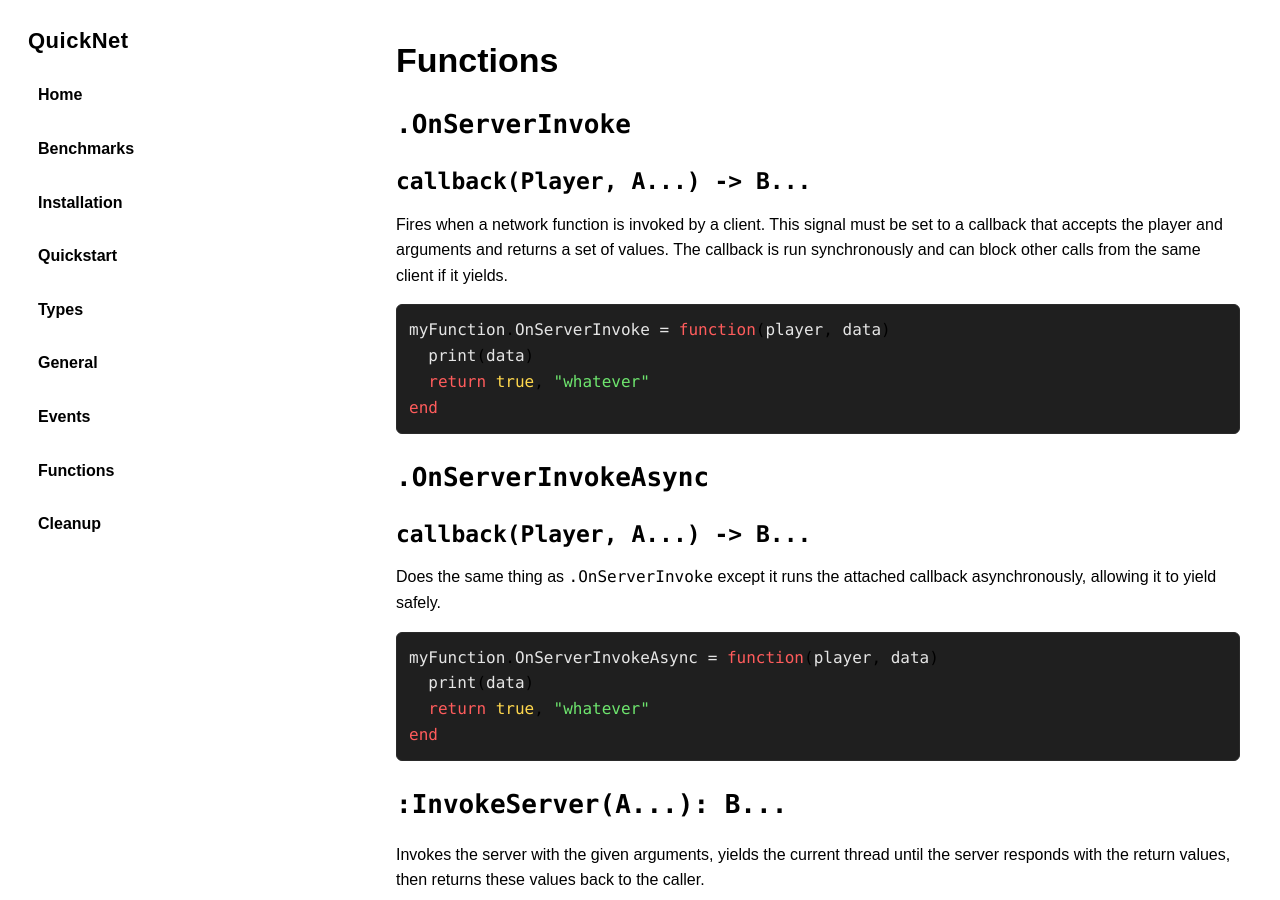
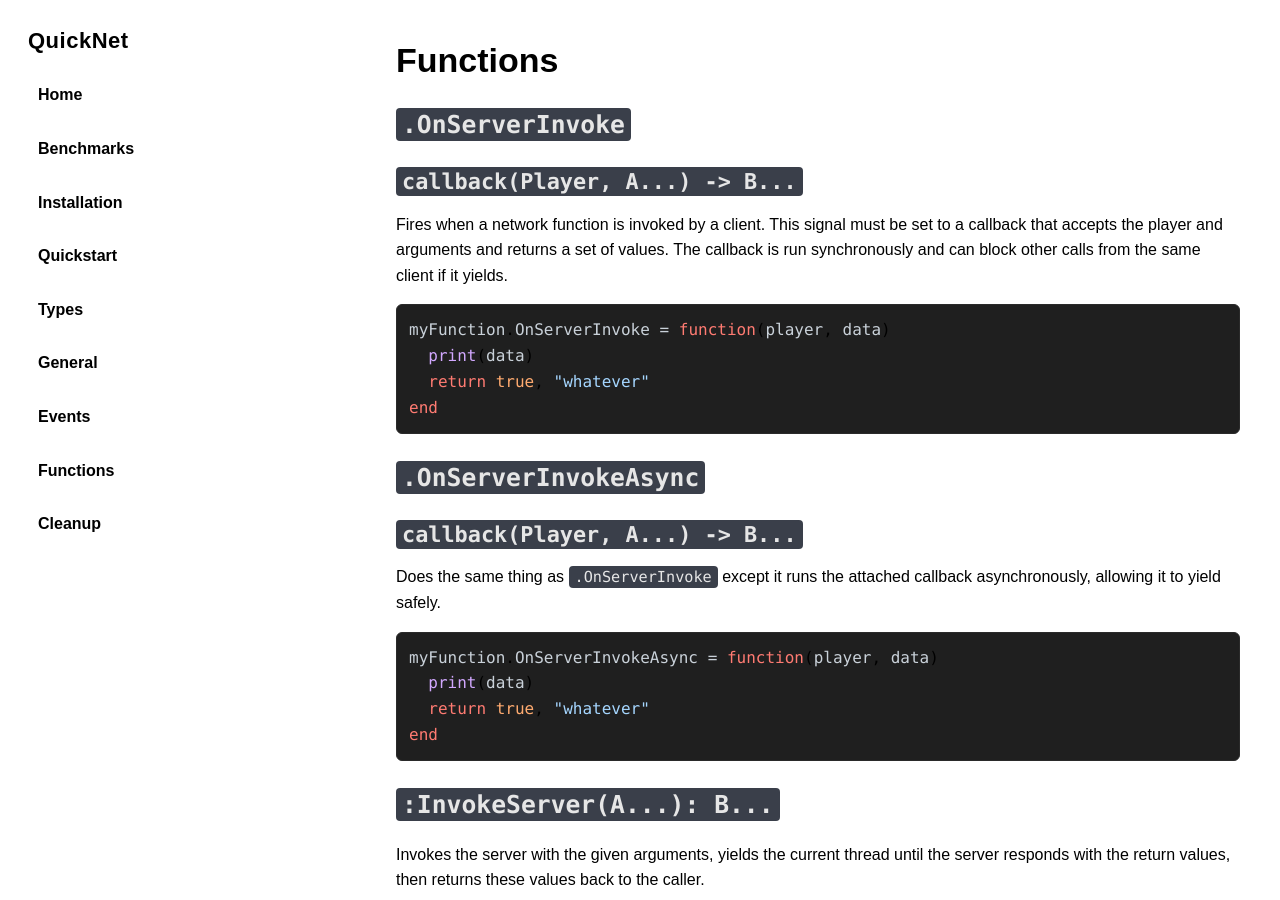
Before and after one commit to breadboardengineer1234/QuickNet, a Jekyll site: the page built from docs/functions.md, in a window 1280 px wide and 900 px high. Built offline with Jekyll 4.4.1, drawn with Linux system fonts in a browser that asks for light colours.

Commit message:
Update style.css

```diff
--- a/docs/assets/style.css
+++ b/docs/assets/style.css
@@ -110,6 +110,14 @@ h4 {
 }
 
 /* CODE */
+code:not(pre code) {
+  background: #3a3f4a;   /* visible gray */
+  color: #e6e6e6;
+  padding: 2px 6px;
+  border-radius: 4px;
+  font-size: 0.95em;
+}
+
 .highlight {
   background: #1f1f1f; /* solid dark gray */
   border: 1px solid #2a2a2a;
@@ -129,55 +137,57 @@ code {
 }
 
 /* Keywords */
+/* Keywords */
 .highlight .k,
-.highlight .kd {
-  color: #ff5c5c;
+.highlight .kd,
+.highlight .kr {
+  color: #ff7b72;
 }
 
 /* Strings */
 .highlight .s,
 .highlight .s1,
 .highlight .s2 {
-  color: #6ee56e;
+  color: #a5d6ff;
 }
 
 /* Numbers */
 .highlight .m,
 .highlight .mi,
 .highlight .mf {
-  color: #c9a227;
+  color: #79c0ff;
 }
 
 /* Functions */
-.highlight .nf {
-  color: #ffe08a;
+.highlight .nf,
+.highlight .nb {
+  color: #d2a8ff;
 }
 
 /* Properties / keys */
 .highlight .na,
 .highlight .no,
 .highlight .nx {
-  color: #4da3ff;
+  color: #79c0ff;
 }
 
 /* Booleans */
 .highlight .kc {
-  color: #ffd84d;
+  color: #ffab70;
 }
 
 /* Comments */
 .highlight .c,
 .highlight .c1,
 .highlight .cm {
-  color: #7a7a7a;
+  color: #8b949e;
   font-style: italic;
 }
 
 /* Operators + fallback */
 .highlight .o,
-.highlight .n,
-.highlight .nb {
-  color: #e5e5e5;
+.highlight .n {
+  color: #c9d1d9;
 }
 
 /* Tables */
```
